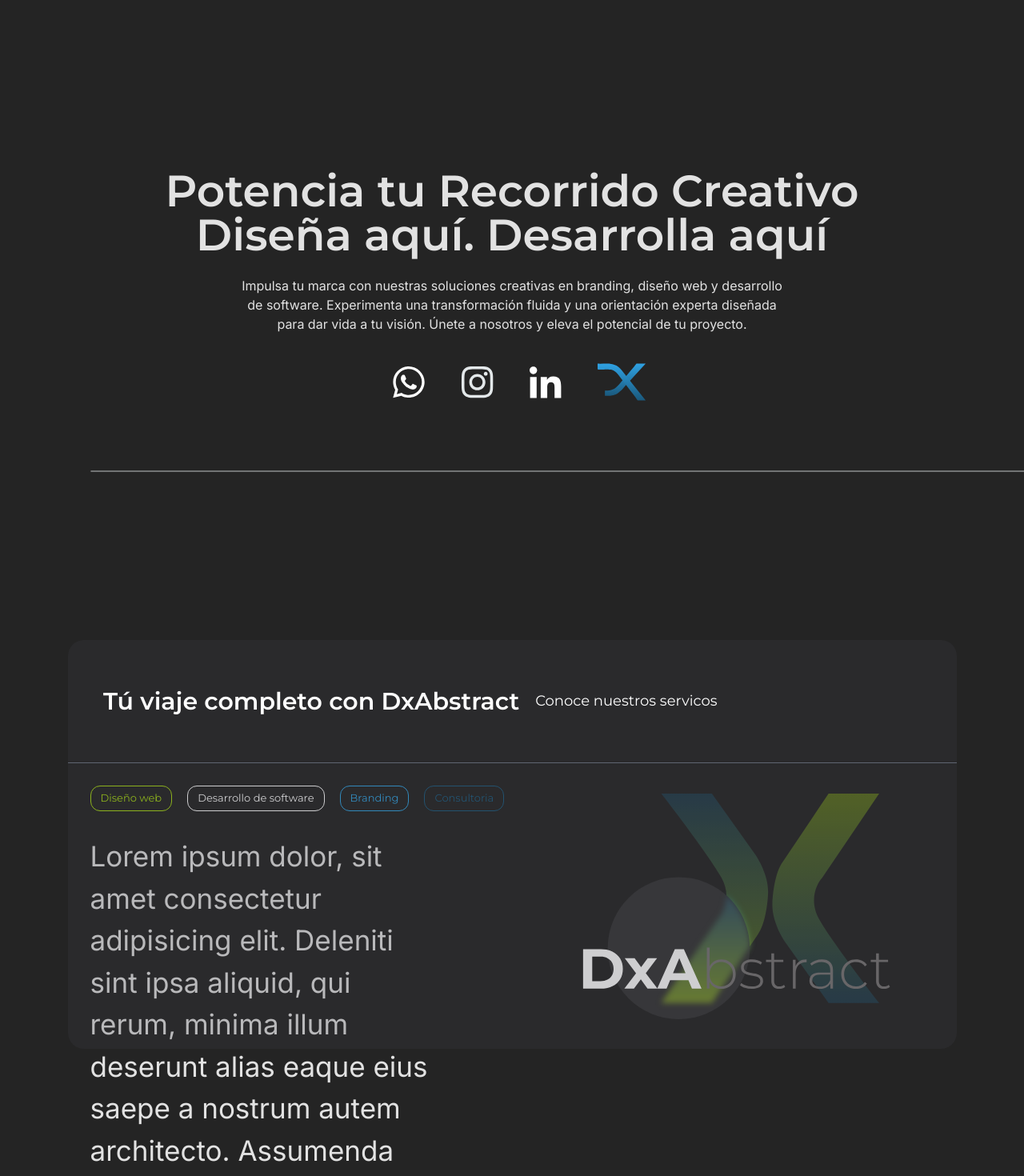
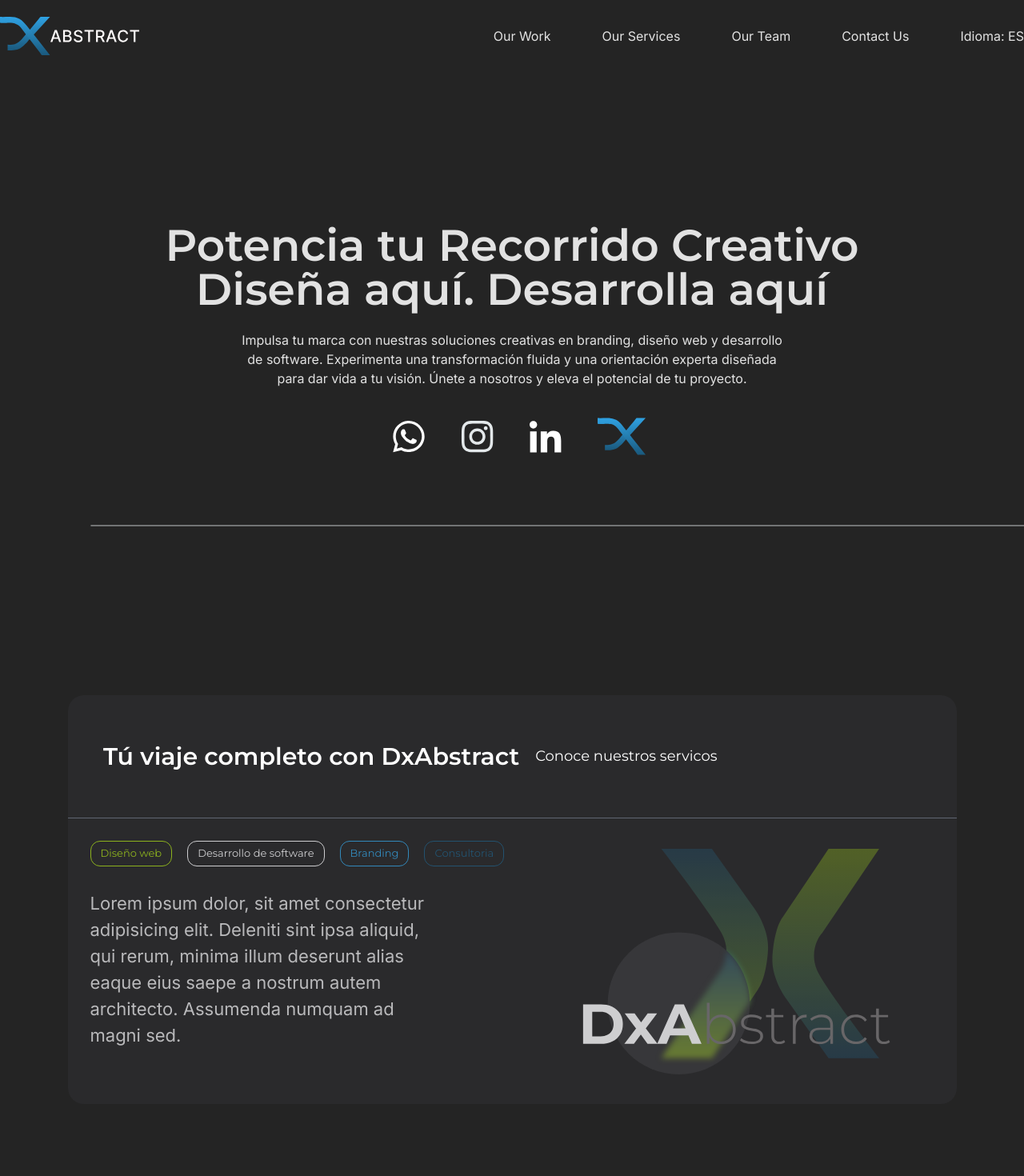
Before and after one commit to Dxabstract/DxLandingPage, a React (Vite) app: page / in a window 1280 px wide. Shown: the top 1470 px of the page at 80% size. Built offline with nearby package versions, Linux system fonts and the light colour scheme.

Commit message:
Changes Section Update Develop ''

```diff
--- a/src/App.jsx
+++ b/src/App.jsx
@@ -8,6 +8,7 @@ import Section3 from './components/section3';
 function App() {
   return (
     <NavigationProvider>
+      <NavBarComponent/>
       <Section1 />
       <Section2 />
       <Section3 />
--- a/src/components/section2.jsx
+++ b/src/components/section2.jsx
@@ -7,7 +7,7 @@ const Section2 = () => {
     return (
         <div className='h-[100vh] flex justify-center'>
 
-            <div className='relative container sm:max-[1025px]:mx-9 max-w-[1111px] h-full max-h-[511px]'>
+            <div className='relative container sm:max-[1190px]:mx-9 max-w-[1111px] h-full max-h-[511px]'>
                 <div className='absolute inset-0 bg-[#3C3C43] opacity-25 rounded-[20px]'></div>
 
 
@@ -30,7 +30,7 @@ const Section2 = () => {
                         <ItemBadge text={'Consultoria'} color={'#1A597D'}/>
                         </div>
                         <div className='w-[70%] h-full pt-[5%]'>
-                            <p className='md:text-fontDefault lg:text-fontSubTitle'>Lorem ipsum dolor, sit amet consectetur adipisicing elit. Deleniti sint ipsa aliquid, qui rerum, minima illum deserunt alias eaque eius saepe a nostrum autem architecto. Assumenda numquam ad magni sed.</p>
+                            <p className='md:text-fontDefault lg:text-[22px]'>Lorem ipsum dolor, sit amet consectetur adipisicing elit. Deleniti sint ipsa aliquid, qui rerum, minima illum deserunt alias eaque eius saepe a nostrum autem architecto. Assumenda numquam ad magni sed.</p>
                         </div>
                     </div>
                     <div className='w-[50%] flex items-center pr-[5%]'>
```
